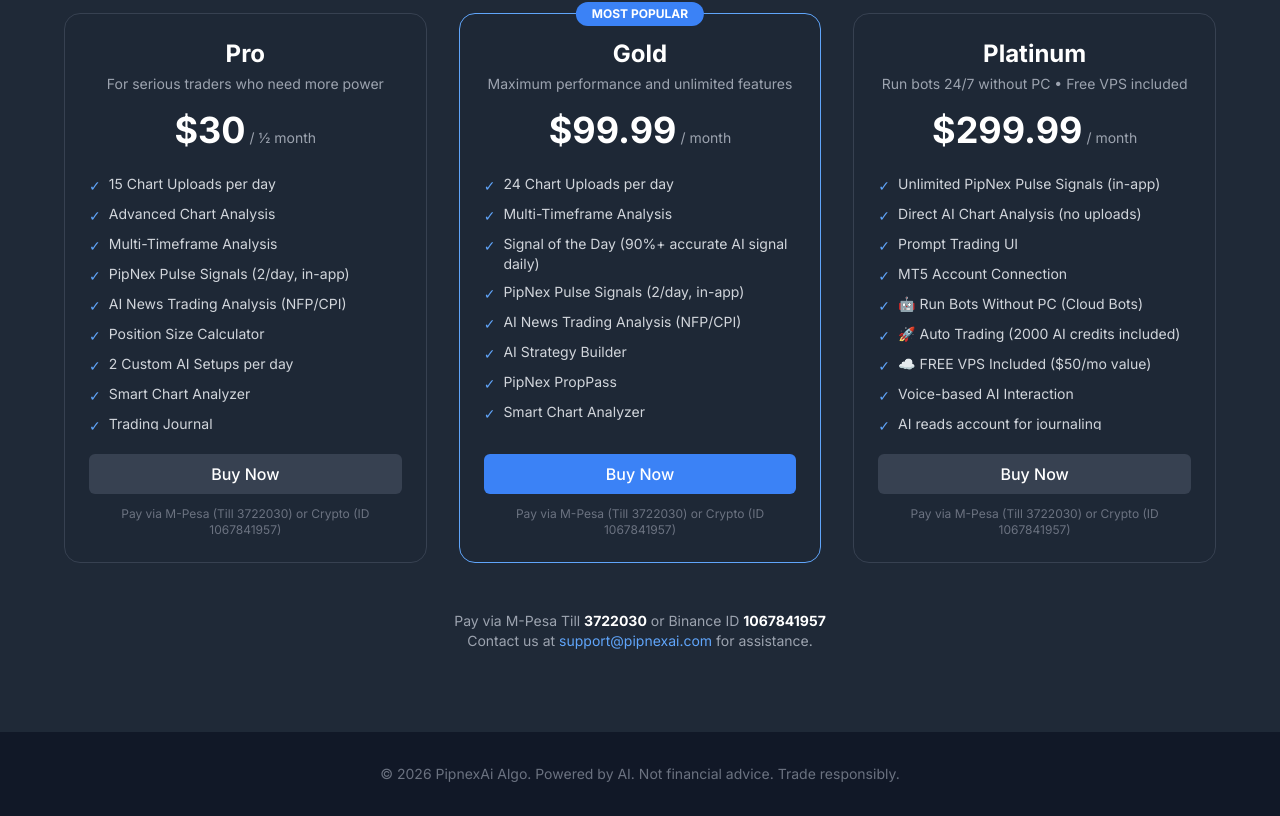
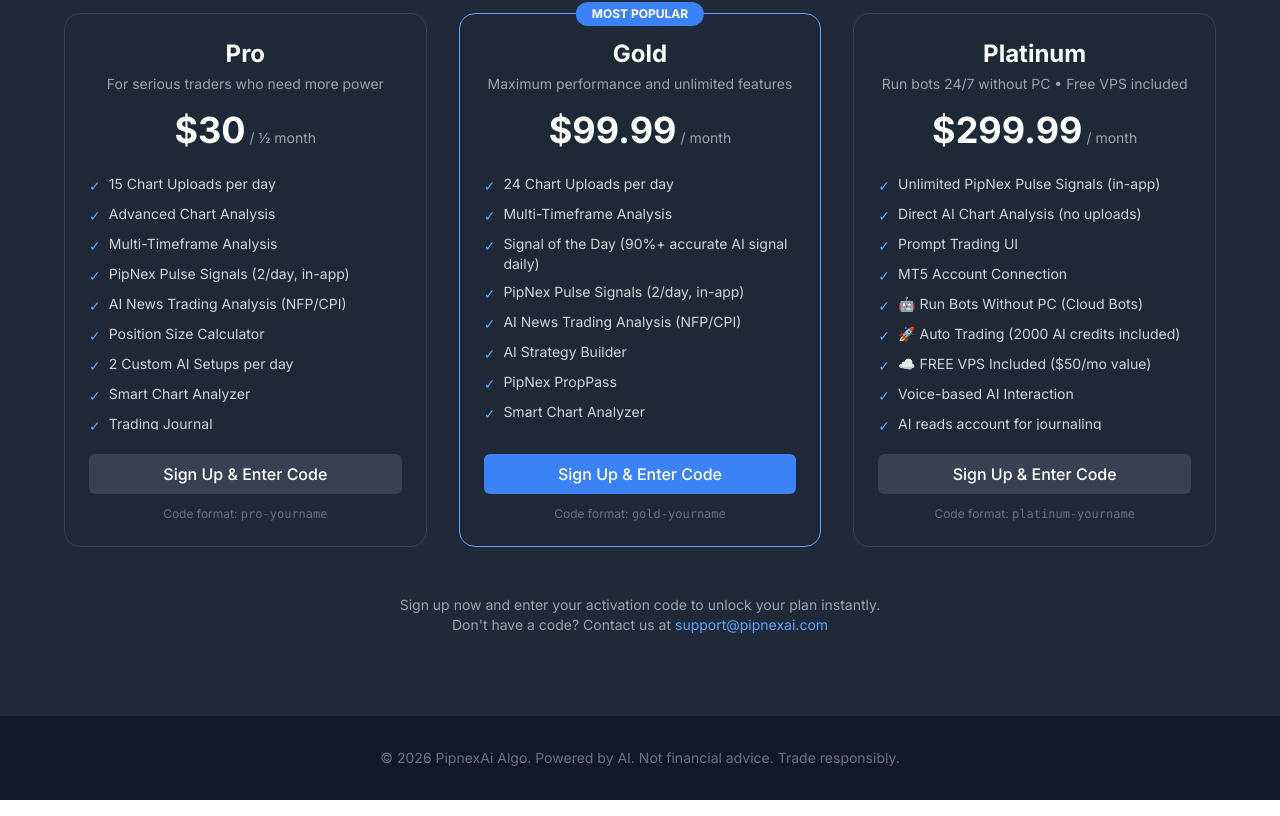
Before and after one commit to Calekyz/pipnex-algo1, a Next.js app: page / in a window 1280 px wide. Shown: the part 1817-2633 px from the top of the page. Built offline with nearby package versions, Linux system fonts and the light colour scheme; no server answers.

Commit message:
Update page.tsx

```diff
--- a/app/page.tsx
+++ b/app/page.tsx
@@ -167,14 +167,14 @@
         </div>
       </section>
 
-      {/* Pricing Section with "Buy Now" */}
+      {/* Pricing Section with "Sign Up & Enter Code" */}
       <section className="py-20 bg-gray-800 border-t border-gray-700">
         <div className="container mx-auto px-4">
           <h2 className="text-3xl md:text-4xl font-bold text-white text-center mb-4">
             Choose Your <span className="text-blue-400">Plan</span>
           </h2>
           <p className="text-gray-400 text-center mb-12 max-w-2xl mx-auto">
-            Pay via M-Pesa (Till 3722030) or Crypto (Binance ID 1067841957)
+            Enter your activation code during sign-up to unlock your plan.
           </p>
 
           <div className="grid grid-cols-1 md:grid-cols-3 gap-8 max-w-6xl mx-auto">
@@ -195,7 +195,7 @@
                 "Trading Journal",
                 "24/7 Priority Support",
               ]}
-              planKey="pro"
+              codePrefix="pro-"
               popular={false}
             />
 
@@ -216,7 +216,7 @@
                 "Unlimited Custom Setups",
                 "24/7 Priority Support",
               ]}
-              planKey="gold"
+              codePrefix="gold-"
               popular={true}
             />
 
@@ -241,17 +241,16 @@
                 "Priority AI processing",
                 "White-glove support",
               ]}
-              planKey="platinum"
+              codePrefix="platinum-"
               popular={false}
             />
           </div>
 
           <div className="text-center mt-12">
             <p className="text-gray-400 text-sm">
-              Pay via M-Pesa Till <span className="text-white font-bold">3722030</span> or
-              Binance ID <span className="text-white font-bold">1067841957</span>
+              Sign up now and enter your activation code to unlock your plan instantly.
               <br />
-              Contact us at <span className="text-blue-400">support@pipnexai.com</span> for assistance.
+              Don't have a code? Contact us at <span className="text-blue-400">support@pipnexai.com</span>
             </p>
           </div>
         </div>
@@ -284,7 +283,7 @@
   price,
   period,
   features,
-  planKey,
+  codePrefix,
   popular
 }: {
   name: string;
@@ -292,7 +291,7 @@
   price: string;
   period: string;
   features: string[];
-  planKey: string;
+  codePrefix: string;
   popular: boolean;
 }) {
   return (
@@ -320,13 +319,13 @@
         ))}
       </div>
 
-      <Link href={`/payment?plan=${planKey}`}>
+      <Link href="/sign-up">
         <Button className={`w-full ${popular ? 'bg-blue-500 hover:bg-blue-600' : 'bg-gray-700 hover:bg-gray-600'} text-white`}>
-          Buy Now
+          Sign Up & Enter Code
         </Button>
       </Link>
       <p className="text-xs text-gray-500 text-center mt-3">
-        Pay via M-Pesa (Till 3722030) or Crypto (ID 1067841957)
+        Code format: <span className="font-mono">{codePrefix}yourname</span>
       </p>
     </div>
   );
```
